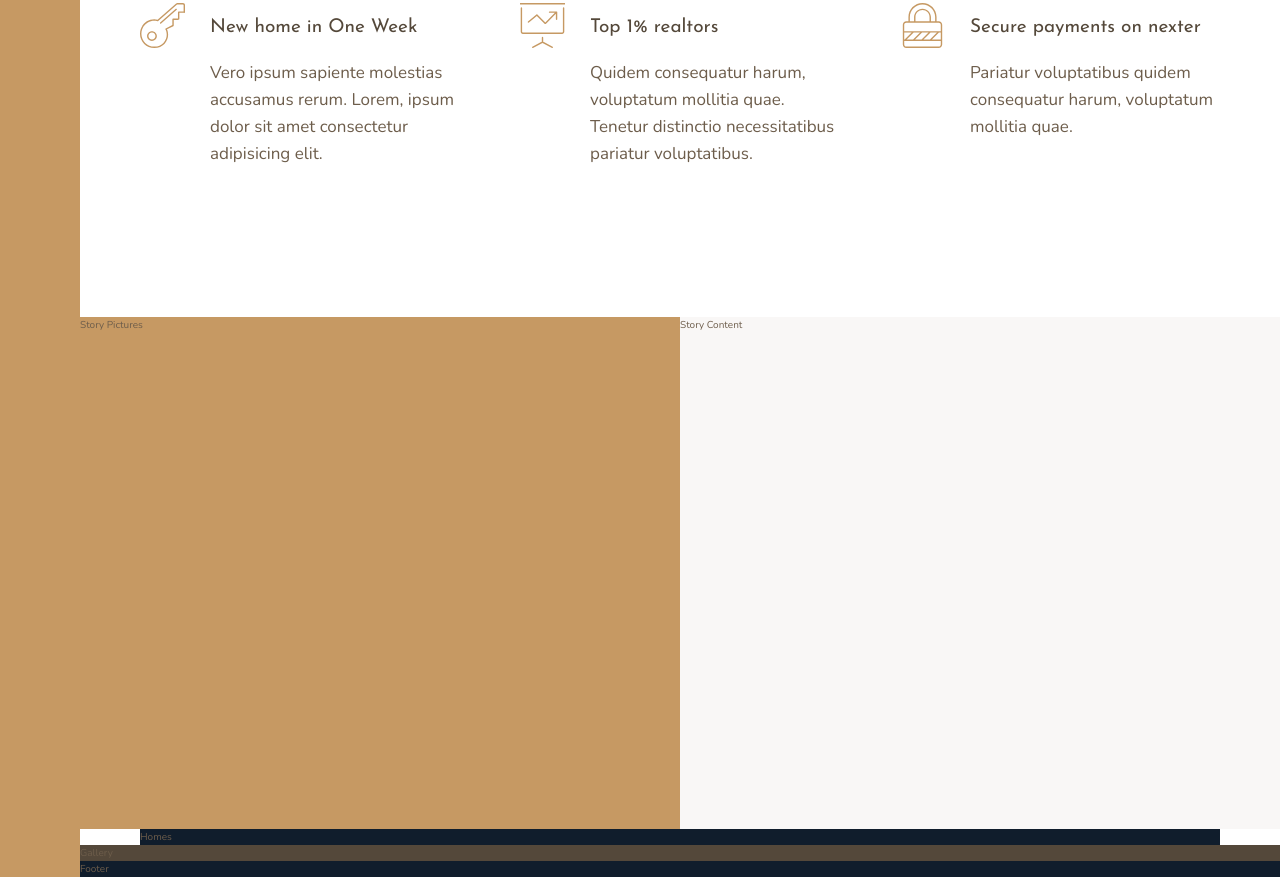
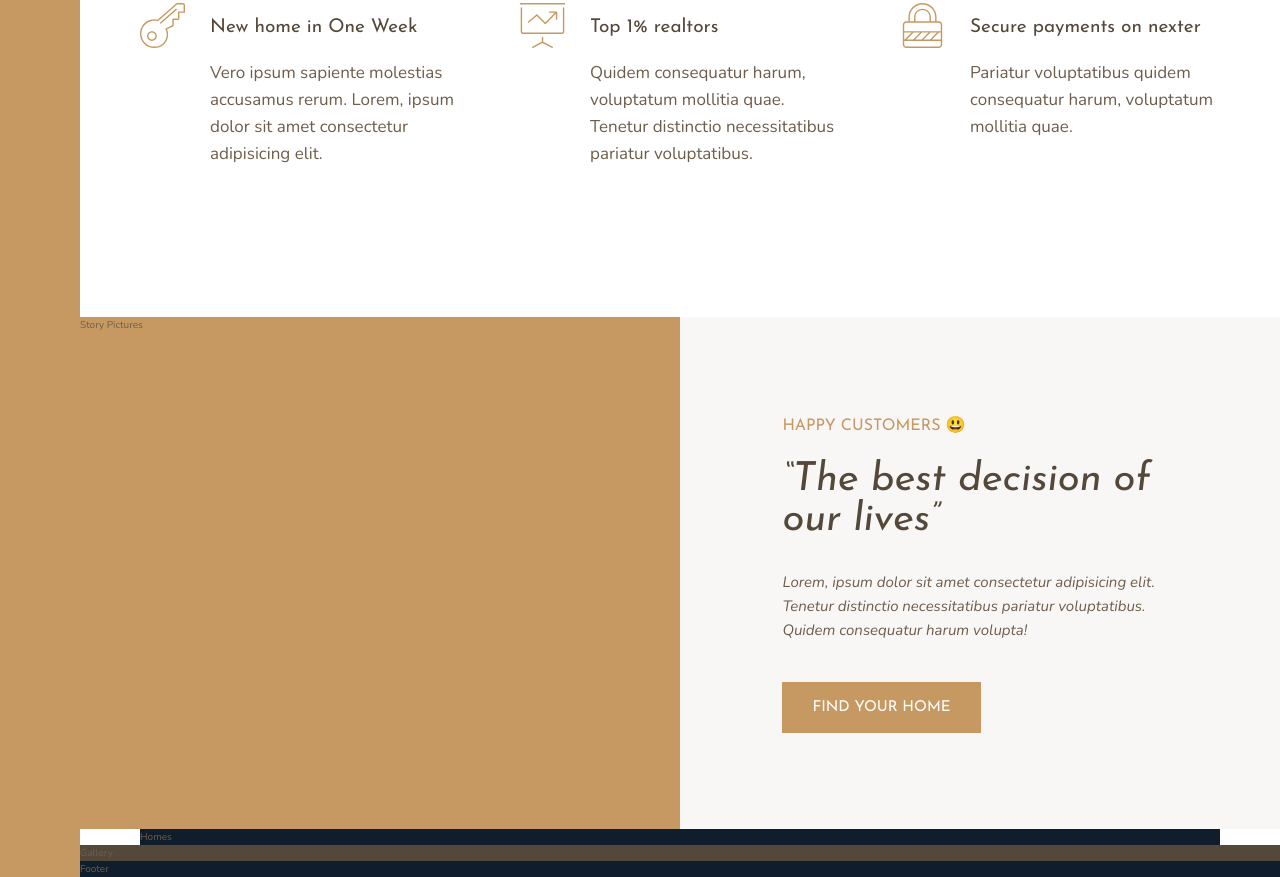
Before and after one commit to SimasDei/nexter, a website: page index.html in a window 1280 px wide. Shown: the part 991-1868 px from the top of the page. Drawn offline with nearby package versions, Linux system fonts and the light colour scheme.

Commit message:
add story-content markup and styling

```diff
--- a/index.html
+++ b/index.html
@@ -88,7 +88,13 @@
       Story Pictures
     </div>
     <div class="story__content">
-      Story Content
+      <h3 class="heading-3 mb-sm">Happy Customers 😃</h3>
+      <h2 class="heading-2 heading-2--dark mb-md">&ldquo;The best decision of our lives&rdquo;</h2>
+      <p class="story__text">
+        Lorem, ipsum dolor sit amet consectetur adipisicing elit. Tenetur distinctio necessitatibus
+        pariatur voluptatibus. Quidem consequatur harum volupta!
+      </p>
+      <button class="btn">Find your Home</button>
     </div>
     <section class="homes">
       Homes
--- a/sass/_story.scss
+++ b/sass/_story.scss
@@ -6,5 +6,24 @@
   &__content {
     background-color: $color-grey-light-1;
     grid-column: col-start 5 / full-end;
+
+    /*
+    display: flex;
+    flex-direction: column;
+    justify-content: center;
+    align-items: flex-start;
+    */
+
+    display: grid;
+    align-content: center;
+    justify-items: start;
+
+    padding: 6rem 8vw;
+  }
+
+  &__text {
+    font-size: 1.5rem;
+    font-style: italic;
+    margin-bottom: 4rem;
   }
 }
--- a/sass/_typography.scss
+++ b/sass/_typography.scss
@@ -8,10 +8,24 @@
 }
 .heading-2 {
   @extend %heading;
+  font-size: 4rem;
+  font-style: italic;
+  line-height: 1;
+
+  &--light {
+    color: $color-grey-light-1;
+  }
+  &--dark {
+    color: $color-grey-dark-1;
+  }
 }
 .heading-3 {
   @extend %heading;
+  font-size: 1.6rem;
+  color: $color-primary;
+  text-transform: uppercase;
 }
+
 .heading-4 {
   @extend %heading;
   font-size: 1.9rem;
@@ -23,3 +37,33 @@
     color: $color-grey-dark-1;
   }
 }
+
+.btn {
+  background-color: $color-primary;
+  color: #fff;
+  border: none;
+  border-radius: 0;
+  font-family: $font-display;
+  font-size: 1.5rem;
+  text-transform: uppercase;
+  padding: 1.8rem 3rem;
+  cursor: pointer;
+  transition: all 0.2s;
+
+  &:hover {
+    background-color: $color-primary-dark;
+  }
+}
+
+.mb-sm {
+  margin-bottom: 2rem;
+}
+.mb-md {
+  margin-bottom: 3rem;
+}
+.mb-lg {
+  margin-bottom: 4rem;
+}
+.mb-xl {
+  margin-bottom: 6rem;
+}
```
Also changed, not shown: css/style.css.
